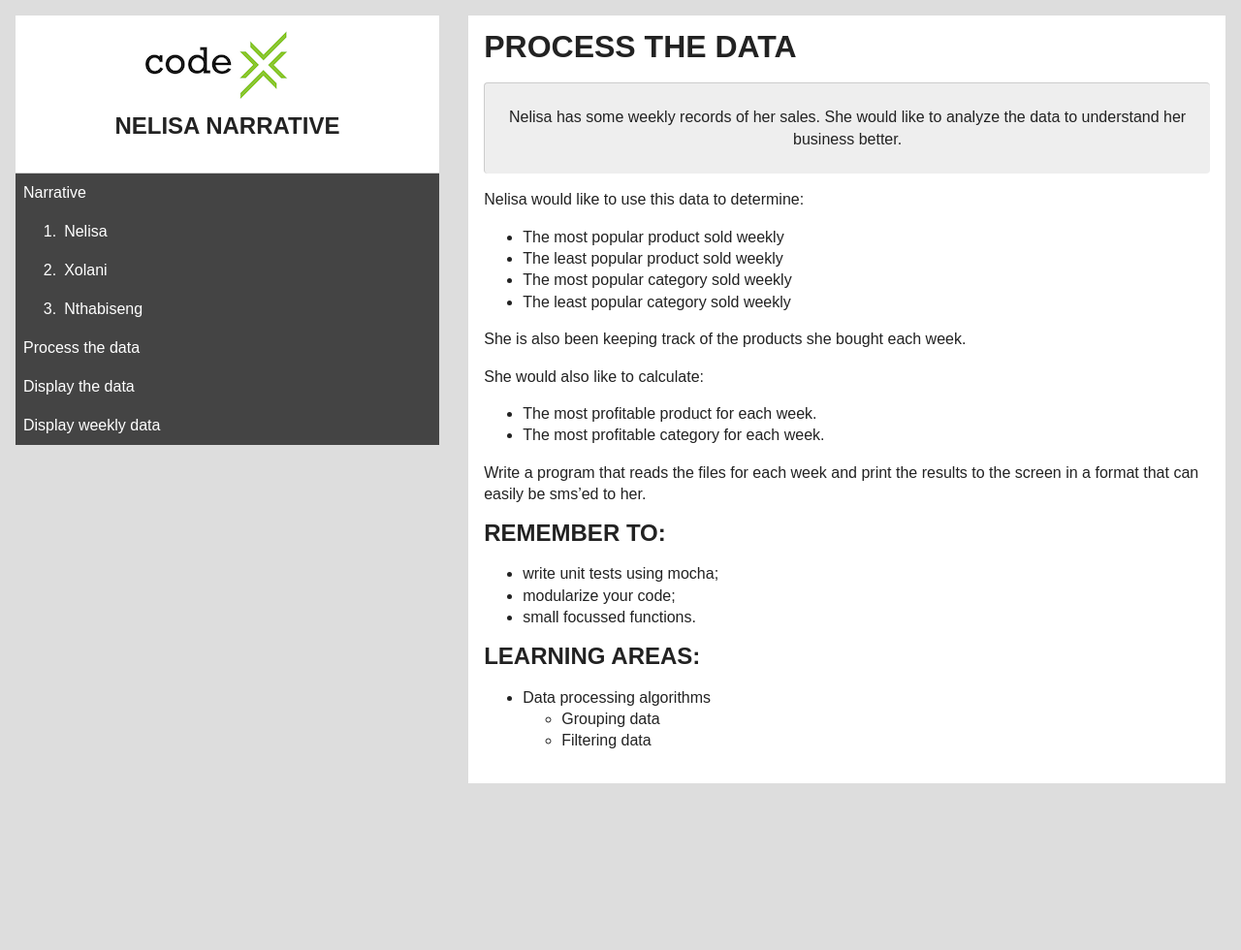
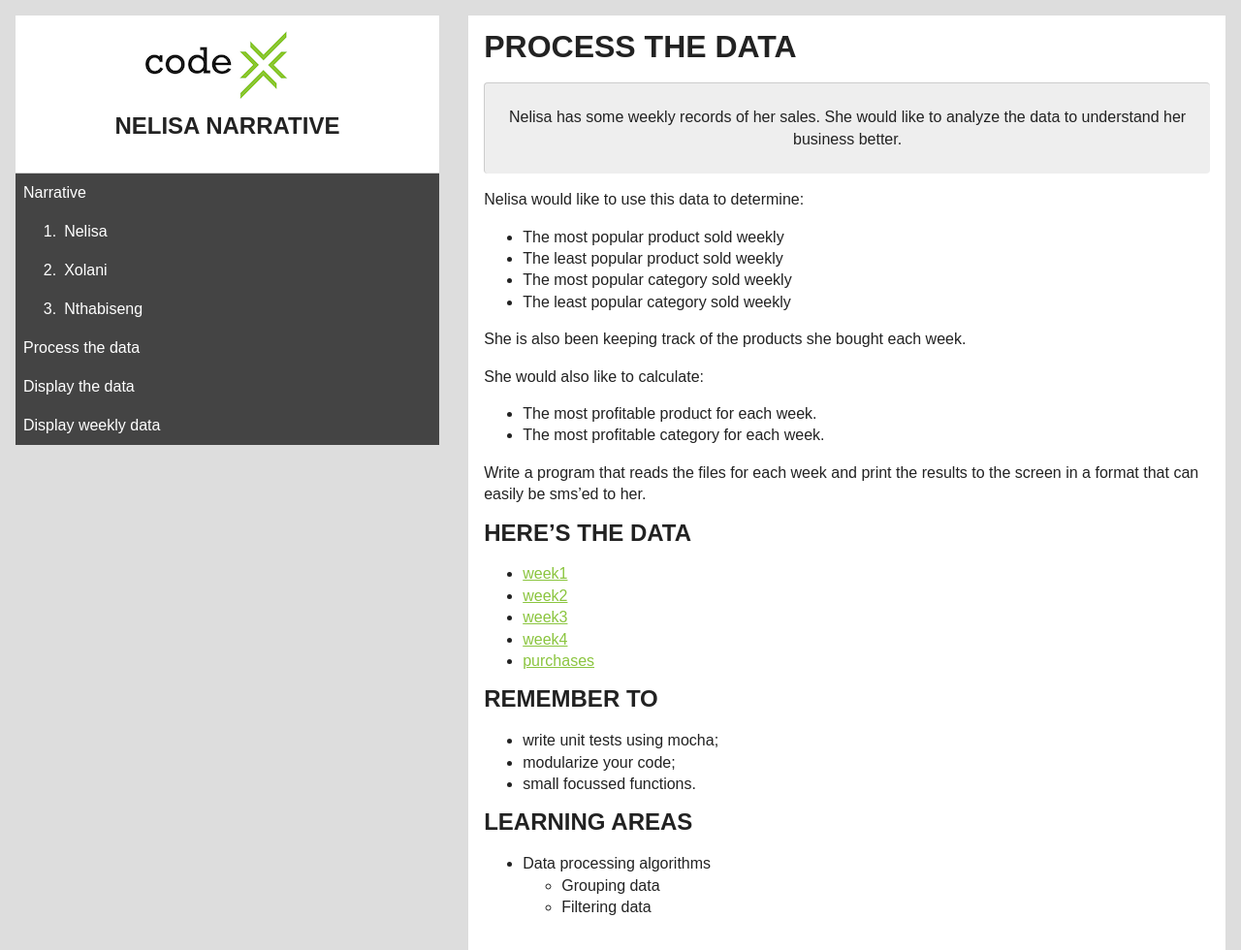
Before and after one commit to codex-academy/Nelisa, a Jekyll site: the page built from 1_Process_the_data.md, in a window 1280 px wide. Shown: the whole page at 97% size. Built offline with Jekyll 4.4.1, drawn with Linux system fonts in a browser that asks for light colours; before the commit the page ends 900 px from its top, so only the background shows below that.

Commit message:
added csv files

```diff
--- a/1_Process_the_data.md
+++ b/1_Process_the_data.md
@@ -23,13 +23,22 @@ She would also like to calculate:
 
 Write a program that reads the files for each week and print the results to the screen in a format that can easily be sms'ed to her.
 
-## Remember to:
+## Here's the data
+
+* [week1](/csv-files/week1.csv)
+* [week2](/csv-files/week2.csv)
+* [week3](/csv-files/week3.csv)
+* [week4](/csv-files/week4.csv)
+* [purchases](/csv-files/purchases.csv)
+
+
+## Remember to
 
 * write unit tests using mocha;
 * modularize your code;
 * small focussed functions.
 
-##  Learning areas:
+##  Learning areas
 
 * Data processing algorithms
     * Grouping data
```
Also changed, not shown: csv-files/purchases.csv (renamed from purchases.csv), csv-files/week1.csv (renamed from week1.csv), csv-files/week2.csv (renamed from week2.csv), csv-files/week3.csv (renamed from week3.csv), csv-files/week4.csv (renamed from week4.csv).
